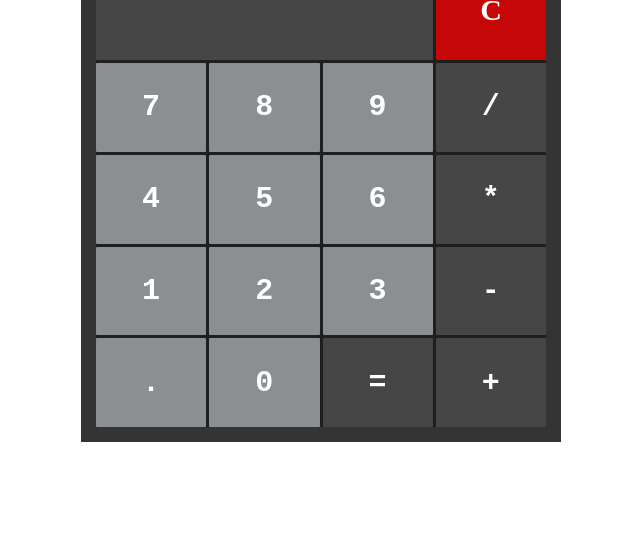
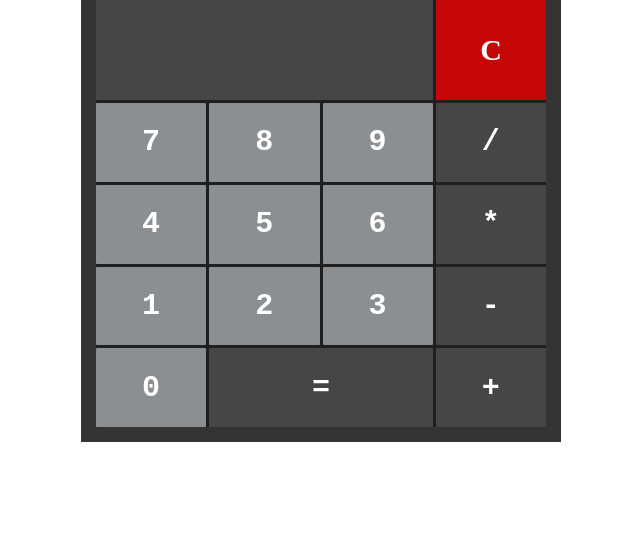
Before and after one commit to nina1012/calculator, a website: page index.html in a window 1280 px wide. Shown: the part 248-800 px from the top of the page, without its empty margins (319-959 px from the left). Drawn offline with Linux system fonts and the light colour scheme.

Commit message:
Removing dot operator and making equal operatorbigger

```diff
--- a/index.html
+++ b/index.html
@@ -9,29 +9,27 @@
   </head>
   <body>
     <div class="calculator">
-      <div class="output">734</div>
+      <div class="output"></div>
       <div class="first-row">
         <div class="empty-div"></div>
         <div class="key clear">C</div>
       </div>
-
       <div class="input">
         <kbd class="key number">7</kbd>
         <kbd class="key number">8</kbd>
         <kbd class="key number">9</kbd>
-        <kbd class="key operation" data-operation="/">/</kbd>
+        <kbd class="key operator" data-action="divide">/</kbd>
         <kbd class="key number">4</kbd>
         <kbd class="key number">5</kbd>
         <kbd class="key number">6</kbd>
-        <kbd class="key operation" data-operation="*">*</kbd>
+        <kbd class="key operator" data-action="multiply">*</kbd>
         <kbd class="key number">1</kbd>
         <kbd class="key number">2</kbd>
         <kbd class="key number">3</kbd>
-        <kbd class="key operation" data-operation="-">-</kbd>
-        <kbd class="key number" data-operation=".">.</kbd>
+        <kbd class="key operator" data-action="subtract">-</kbd>
         <kbd class="key number">0</kbd>
-        <kbd class="key operation" data-operation="=">=</kbd>
-        <kbd class="key operation" data-operation="+">+</kbd>
+        <kbd class="key  equal">=</kbd>
+        <kbd class="key operator" data-action="add">+</kbd>
       </div>
     </div>
     <script src="app.js"></script>
--- a/sass/main.scss
+++ b/sass/main.scss
@@ -27,7 +27,7 @@ body {
   width: 450px;
   height: 550px;
   display: grid;
-  grid-template-rows: 80px 100px 1fr;
+  grid-template-rows: 120px 100px 1fr;
   font-size: 3rem;
   font-weight: 800;
   grid-gap: $grid-gap;
@@ -72,7 +72,7 @@ body {
   }
 }
 
-.operation {
+.operator {
   background-color: $bg-operator;
   &:hover {
     background-color: #5a5a5a;
@@ -89,3 +89,8 @@ body {
     background-color: #da0808;
   }
 }
+
+.equal {
+  grid-column: 2/4;
+  background-color: $bg-operator;
+}
```
Also changed, not shown: css/styles.css.
